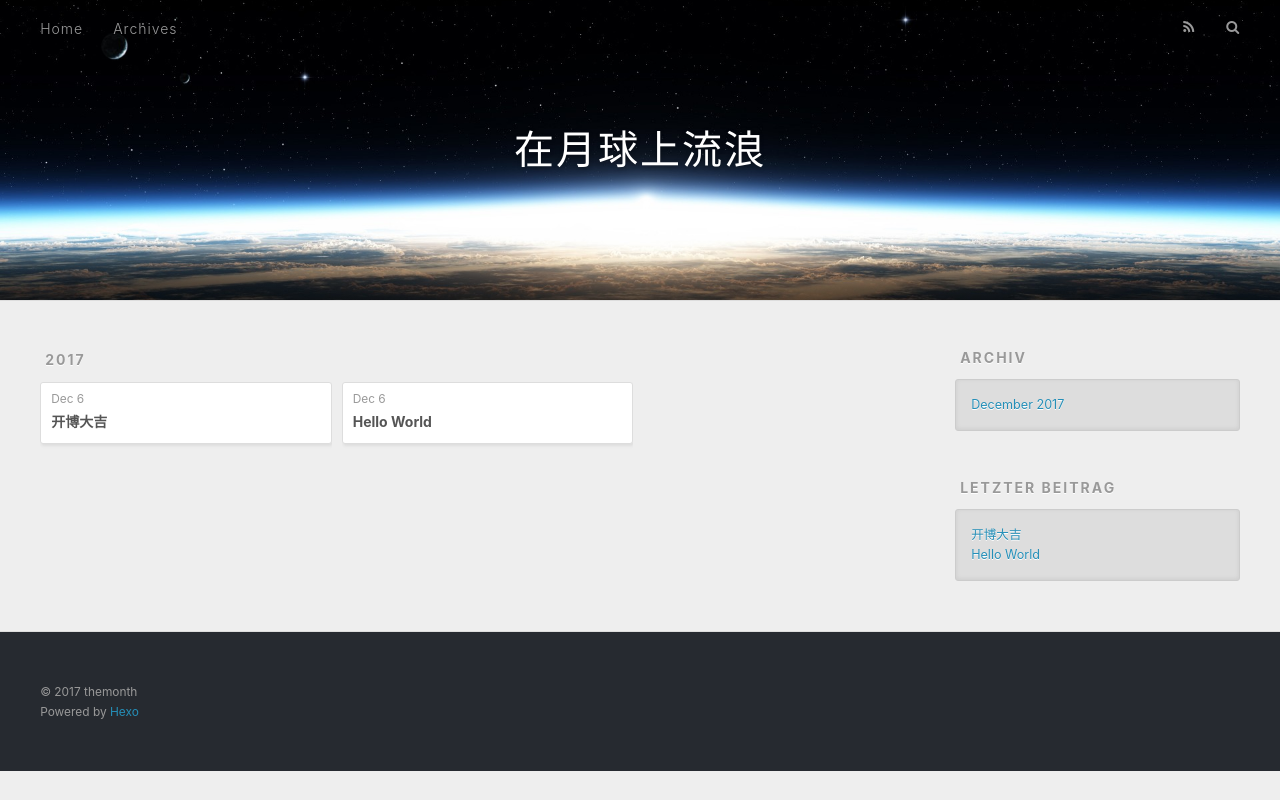
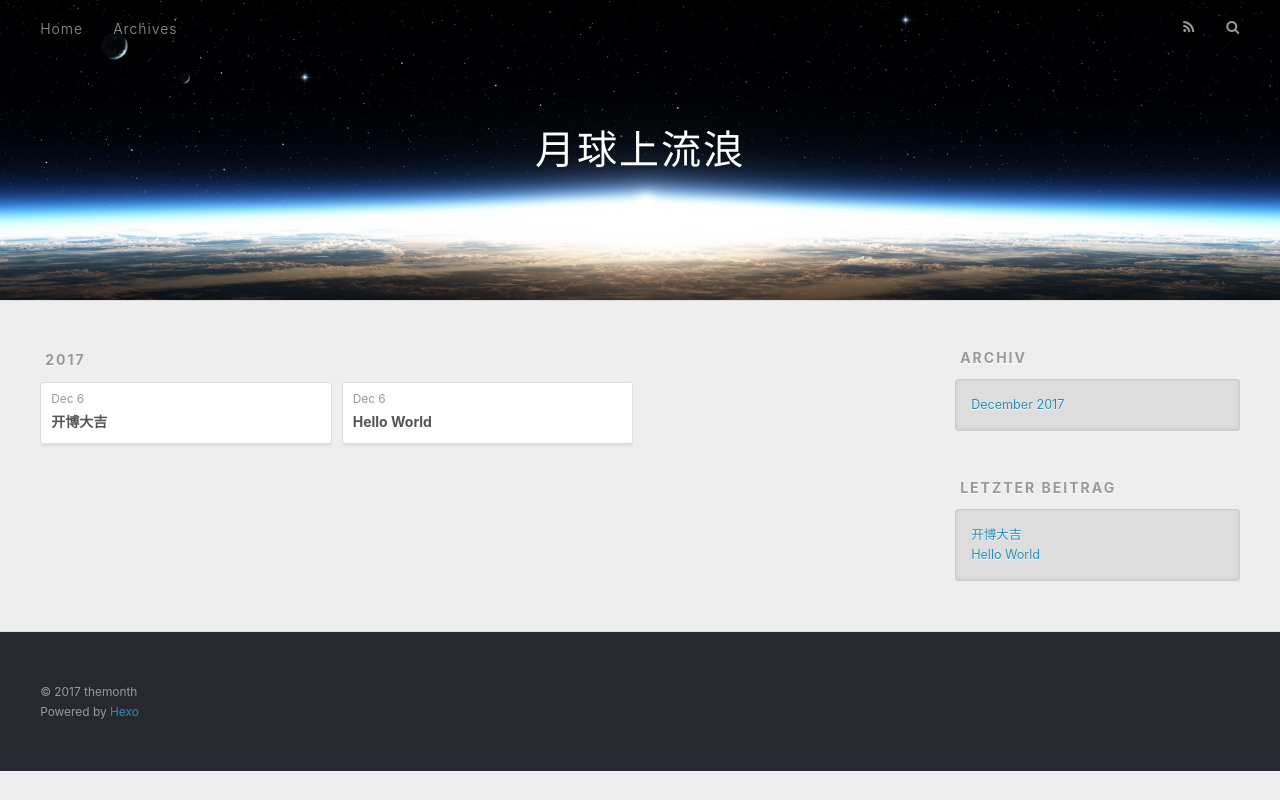
Before and after one commit to themonth/themonth.github.io, a plain HTML site: page archives/2017/12/index.html in a window 1280 px wide. Drawn offline with nearby package versions, Linux system fonts and the light colour scheme.

Commit message:
Site updated: 2017-12-07 11:47:29

```diff
--- a/archives/2017/12/index.html
+++ b/archives/2017/12/index.html
@@ -5,16 +5,16 @@
 
 
 
-  <title>Archiv: 2017/12 | 在月球上流浪</title>
+  <title>Archiv: 2017/12 | 月球上流浪</title>
   <meta name="viewport" content="width=device-width, initial-scale=1, maximum-scale=1">
   <meta property="og:type" content="website">
-<meta property="og:title" content="在月球上流浪">
+<meta property="og:title" content="月球上流浪">
 <meta property="og:url" content="http://yoursite.com/archives/2017/12/index.html">
-<meta property="og:site_name" content="在月球上流浪">
+<meta property="og:site_name" content="月球上流浪">
 <meta name="twitter:card" content="summary">
-<meta name="twitter:title" content="在月球上流浪">
+<meta name="twitter:title" content="月球上流浪">
 
-    <link rel="alternate" href="/atom.xml" title="在月球上流浪" type="application/atom+xml">
+    <link rel="alternate" href="/atom.xml" title="月球上流浪" type="application/atom+xml">
 
 
     <link rel="icon" href="/favicon.png">
@@ -33,7 +33,7 @@
   <div id="header-outer" class="outer">
     <div id="header-title" class="inner">
       <h1 id="logo-wrap">
-        <a href="/" id="logo">在月球上流浪</a>
+        <a href="/" id="logo">月球上流浪</a>
       </h1>
 
     </div>
```
Also changed, not shown: 2017/12/06/hello-world/index.html (+4 -4 lines), 2017/12/06/开博大吉/index.html (+4 -4 lines), archives/2017/index.html (+6 -6 lines), archives/index.html (+6 -6 lines), index.html (+6 -6 lines).
